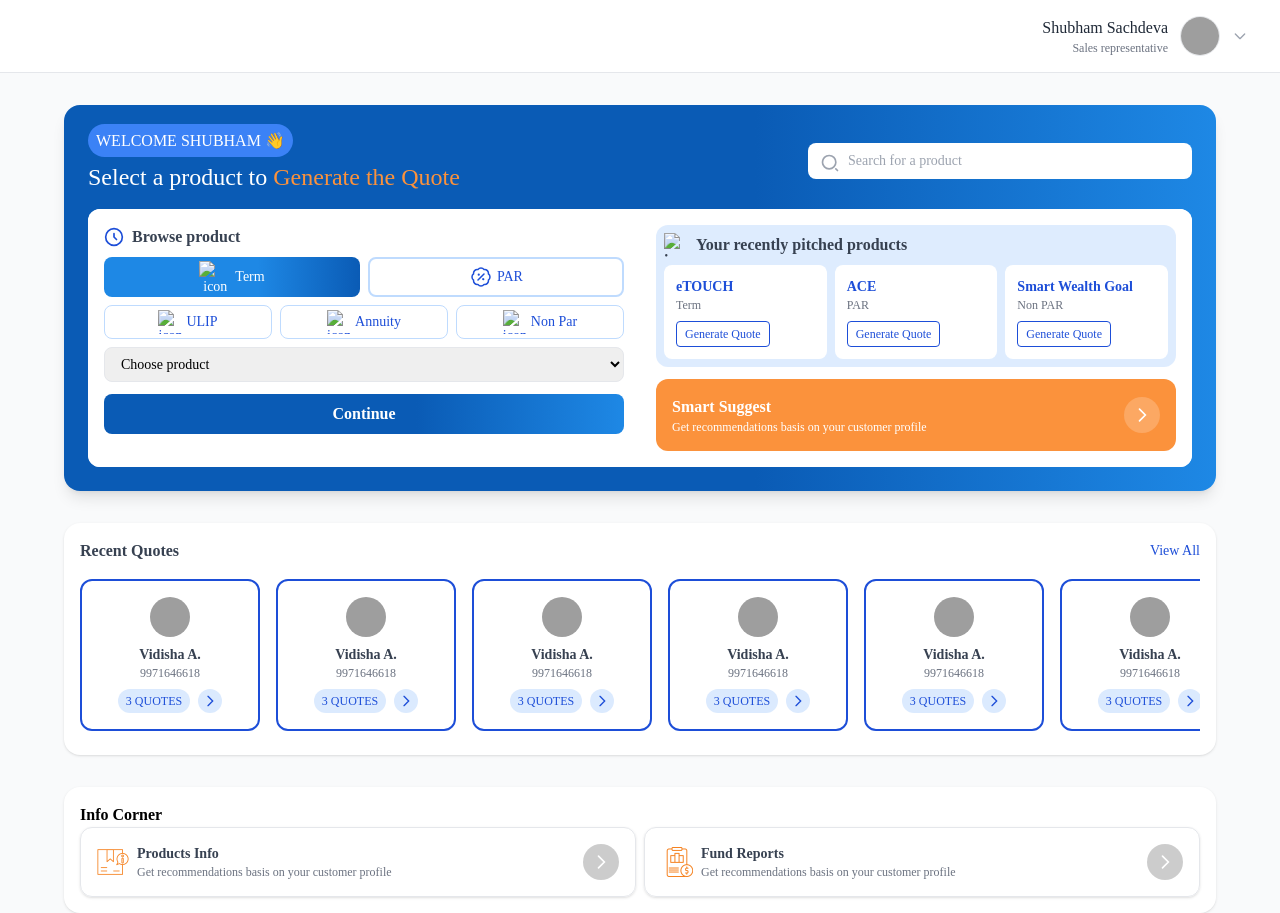
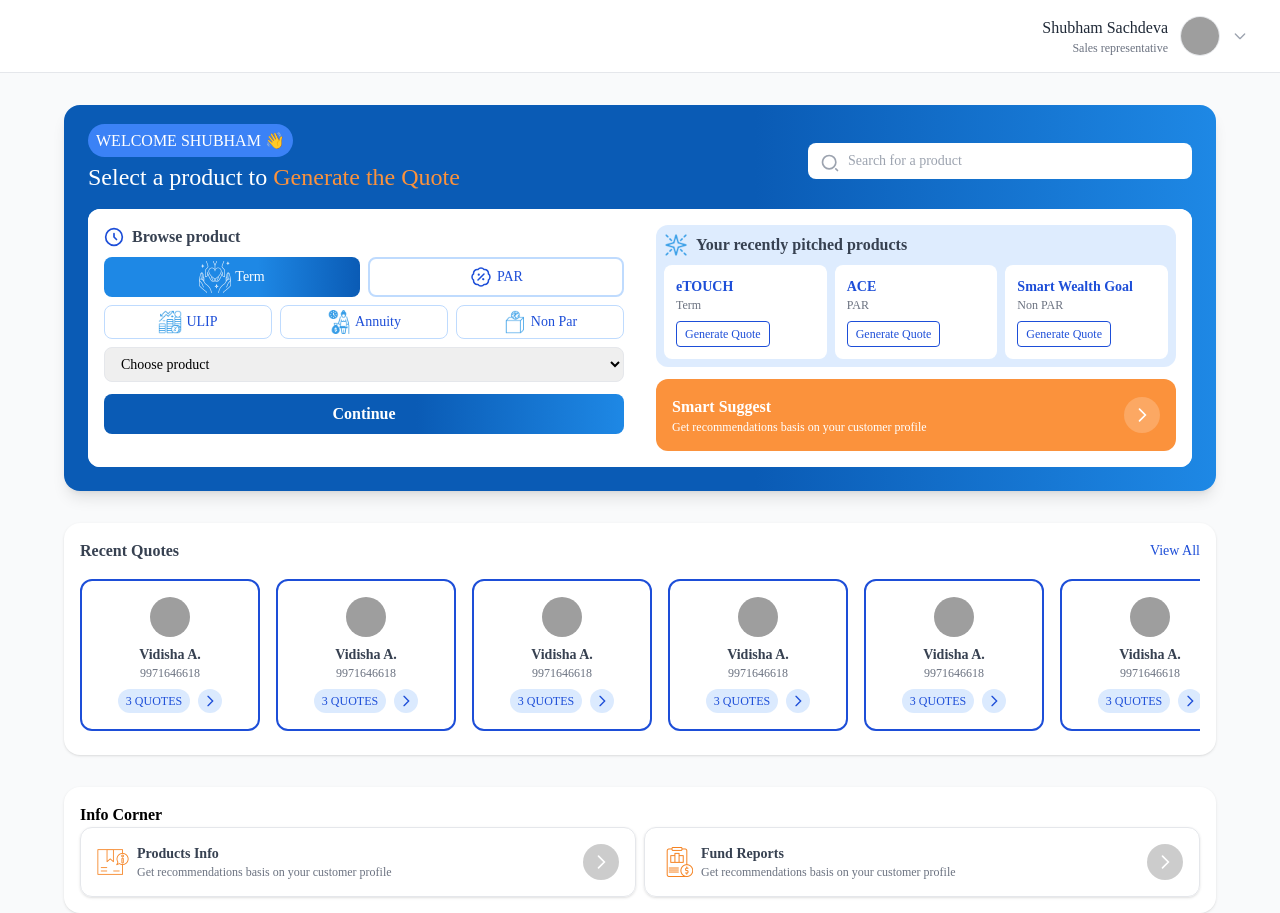
Before and after one commit to priyansh-gupta23/page2, a plain HTML site: page index.html in a window 1280 px wide. Drawn offline with nearby package versions, Linux system fonts and the light colour scheme; grey boxes are pictures that could not be loaded; files whose address does not match are found by name.

Commit message:
index.html

```diff
--- a/index.html
+++ b/index.html
@@ -58,7 +58,7 @@
           </div>
           <div class="flex gap-2 mb-2">
             <button class="flex w-1/2 justify-center items-center gap-1 text-white px-4 py-1 rounded-lg font-medium text-sm" style="background: linear-gradient(90deg, #1e88e5  60%, #0a5bb5 100%);">
-                <img  src="assests/hand.png" alt="icon" class="w-8 h-8" />
+                <img  src="hand.png" alt="icon" class="w-8 h-8" />
                 Term
             </button>
             <button class="flex w-1/2 justify-center items-center gap-1 text-blue-700 px-4 py-1 rounded-lg font-medium text-sm border-blue-200 border-2">
@@ -68,11 +68,11 @@
           </div>
           <div class="flex gap-2 mb-2">
             <button class="flex w-1/3 justify-center items-center gap-1 bg-white border border-blue-200 text-blue-700 px-4 py-1 rounded-lg font-medium text-sm">
-                <img   src="assests/interest.png" alt="icon" class="w-6 h-6" />ULIP</button>
+                <img   src="interest.png" alt="icon" class="w-6 h-6" />ULIP</button>
             <button class="flex w-1/3 justify-center items-center gap-1 bg-white border border-blue-200 text-blue-700 px-4 py-1 rounded-lg font-medium text-sm">
-                <img   src="assests/saving.png" alt="icon" class="w-6 h-6" />Annuity</button>
+                <img   src="saving.png" alt="icon" class="w-6 h-6" />Annuity</button>
             <button class="flex w-1/3 justify-center items-center gap-1 bg-white border border-blue-200 text-blue-700 px-4 py-1 rounded-lg font-medium text-sm">
-                <img   src="assests/donate.png" alt="icon" class="w-6 h-6" />Non Par</button>
+                <img   src="donate.png" alt="icon" class="w-6 h-6" />Non Par</button>
           </div>
           <select class="w-full border rounded-lg px-3 py-2 text-sm mb-3">
             <option>Choose product</option>
@@ -85,7 +85,7 @@
               <div class="flex-1 ">
                 <div class="bg-blue-100 bg-opacity-90 rounded-xl p-2">
                   <div class="font-semibold text-gray-700 mb-2 flex items-center gap-2">
-                    <img   src="assests/lighting.png" alt="icon" class="w-6 h-6" />
+                    <img   src="lighting.png" alt="icon" class="w-6 h-6" />
 
                     Your recently pitched products
                   </div>
```
